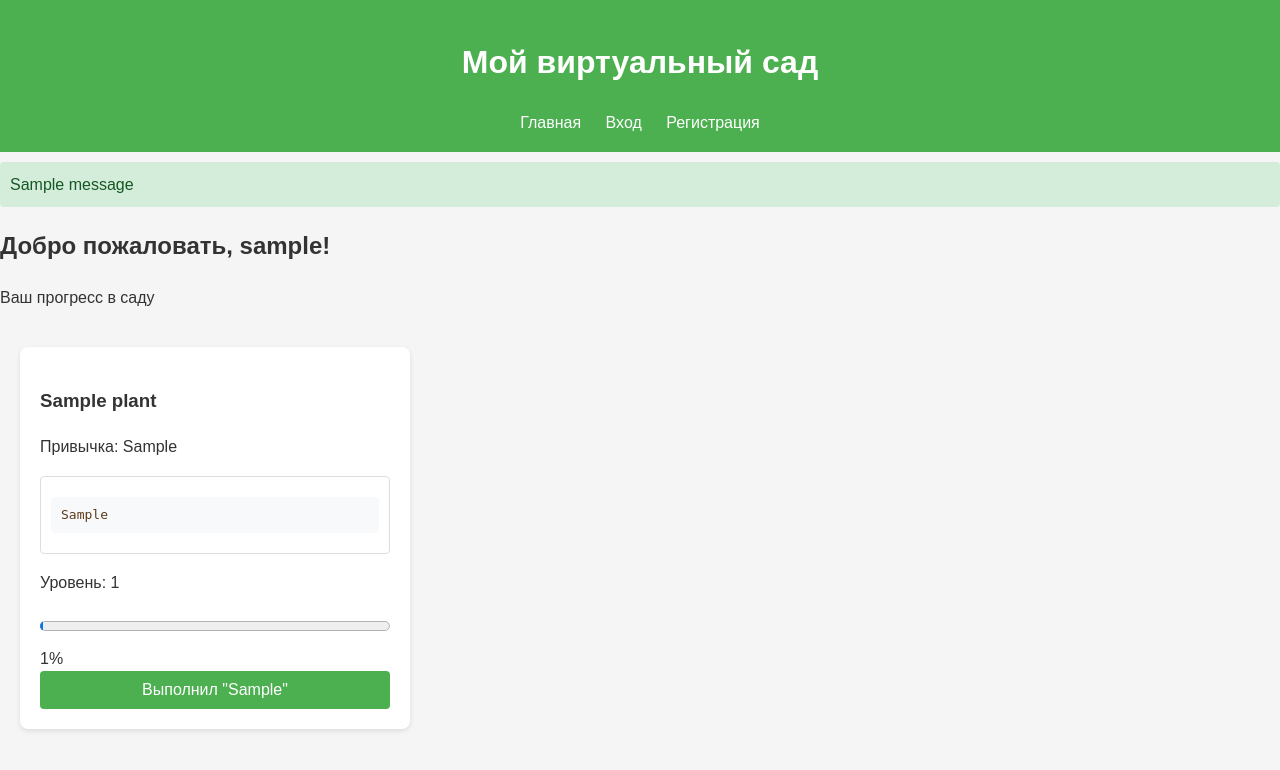
After one commit to zaveshaa/YanLycWebProject, a Flask app: template templates/profile.html in a window 1280 px wide. The commit adds this page. Shown: the top 770 px of the page. Run offline with Flask 3, Linux system fonts and the light colour scheme; tables that the repository leaves empty hold one stand-in row (values such as "Sample post"); the template is opened without the code that fills it: values that come from a table or form of the project are taken from there, most other values are stand-ins (such as "Sample title", 1, 10 or a date in 2020); one stand-in notice (Sample message) is shown.

Commit message:
Trees in site

```diff
--- a/app.py
+++ b/app.py
@@ -1,114 +1,145 @@
-from flask import Flask, render_template, request, redirect, url_for, flash, make_response
-from flask_sqlalchemy import SQLAlchemy
+from flask import Flask, render_template, redirect, url_for, request, flash
 from werkzeug.security import generate_password_hash, check_password_hash
-import uuid
+from extensions import db
+from tree_generator import TreeGenerator
+import os
 
 app = Flask(__name__)
-app.config['SECRET_KEY'] = 'your-secret-key'
+app.config['SECRET_KEY'] = os.urandom(24)
 app.config['SQLALCHEMY_DATABASE_URI'] = 'sqlite:///garden.db'
-db = SQLAlchemy(app)
+app.config['SQLALCHEMY_TRACK_MODIFICATIONS'] = False
 
-# Модели БД
-class User(db.Model):
-    id = db.Column(db.Integer, primary_key=True)
-    username = db.Column(db.String(80), unique=True)
-    password = db.Column(db.String(120))
-    session_token = db.Column(db.String(120))  # Для простой аутентификации
-    plants = db.relationship('Plant', backref='user')
+# Инициализация расширений
+db.init_app(app)
+tree_gen = TreeGenerator()
 
-class Plant(db.Model):
-    id = db.Column(db.Integer, primary_key=True)
-    name = db.Column(db.String(80))
-    habit = db.Column(db.String(80))
-    level = db.Column(db.Integer, default=0)
-    progress = db.Column(db.Integer, default=0)
-    user_id = db.Column(db.Integer, db.ForeignKey('user.id'))
+# Импорт моделей после инициализации db
+with app.app_context():
+    from models import User, Plant
 
-# Проверка авторизации через куки
+
 def get_current_user():
-    session_token = request.cookies.get('session_token')
-    if session_token:
-        return User.query.filter_by(session_token=session_token).first()
+    user_id = request.cookies.get('user_id')
+    if user_id:
+        return User.query.get(int(user_id))
     return None
 
-# Главная страница
+
 @app.route('/')
 def index():
     user = get_current_user()
-    if not user:
-        return redirect(url_for('login'))
-    plants = Plant.query.filter_by(user_id=user.id).all()
-    return render_template('index.html', plants=plants, username=user.username)  # Передаем username явно
+    if user:
+        return redirect(url_for('profile'))
+    return render_template('index.html')
 
-# Регистрация
+
 @app.route('/register', methods=['GET', 'POST'])
 def register():
     if request.method == 'POST':
         username = request.form['username']
         password = request.form['password']
-        hashed_password = generate_password_hash(password)
 
         if User.query.filter_by(username=username).first():
-            flash('Имя пользователя уже занято!', 'error')
+            flash('Это имя пользователя уже занято', 'error')
             return redirect(url_for('register'))
 
-        user = User(username=username, password=hashed_password, session_token=str(uuid.uuid4()))
+        user = User(
+            username=username,
+            password=generate_password_hash(password)
+        )
         db.session.add(user)
         db.session.commit()
 
-        # Создаем дефолтные растения для нового пользователя
+        # Создаем стартовые растения
         plants = [
-            Plant(name="Кактус", habit="перерыв", user_id=user.id),
-            Plant(name="Дуб", habit="спорт", user_id=user.id)
+            Plant(name='Дуб', habit='спорт', user_id=user.id),
+            Plant(name='Клен', habit='чтение', user_id=user.id),
+            Plant(name='Яблоня', habit='вода', user_id=user.id)
         ]
         db.session.add_all(plants)
         db.session.commit()
 
-        response = make_response(redirect(url_for('index')))
-        response.set_cookie('session_token', user.session_token)
+        response = redirect(url_for('profile'))
+        response.set_cookie('user_id', str(user.id))
         return response
+
     return render_template('register.html')
 
-# Вход
+
 @app.route('/login', methods=['GET', 'POST'])
 def login():
     if request.method == 'POST':
         username = request.form['username']
         password = request.form['password']
+
         user = User.query.filter_by(username=username).first()
+        if user and check_password_hash(user.password, password):
+            response = redirect(url_for('profile'))
+            response.set_cookie('user_id', str(user.id))
+            return response
 
-        if user and check_password_hash(user.password, password):
-            user.session_token = str(uuid.uuid4())  # Обновляем токен
-            db.session.commit()
-            response = make_response(redirect(url_for('index')))
-            response.set_cookie('session_token', user.session_token)
-            return response
-        flash('Неверный логин или пароль!', 'error')
+        flash('Неверное имя пользователя или пароль', 'error')
+
     return render_template('login.html')
 
-# Выход
+
 @app.route('/logout')
 def logout():
-    response = make_response(redirect(url_for('login')))
-    response.set_cookie('session_token', '', expires=0)
+    response = redirect(url_for('index'))
+    response.set_cookie('user_id', '', expires=0)
     return response
 
-# Обновление прогресса растения
-@app.route('/update/<int:plant_id>', methods=['POST'])
-def update(plant_id):
+
+# ... (остальной код остается тем же)
+
+@app.route('/profile')
+def profile():
     user = get_current_user()
     if not user:
         return redirect(url_for('login'))
 
-    plant = Plant.query.get_or_404(plant_id)
-    if plant.user_id == user.id:
+    plants = Plant.query.filter_by(user_id=user.id).all()
+    plant_trees = {}
+
+    for plant in plants:
+        # Генерируем дерево и заменяем ANSI-цвета на HTML-теги
+        tree_ansi = tree_gen.generate_tree(plant.tree_stage)
+        tree_html = (tree_ansi
+                     .replace('\033[38;2;139;69;19m', '<span class="tree-trunk">')
+                     .replace('\033[38;2;160;82;45m', '<span class="tree-branch">')
+                     .replace('\033[38;2;34;139;34m', '<span class="tree-leaves">')
+                     .replace('\033[0m', '</span>')
+                     .replace('\n', '<br>'))
+        plant_trees[plant.id] = tree_html
+
+    return render_template(
+        'profile.html',
+        user=user,
+        plants=plants,
+        plant_trees=plant_trees
+    )
+
+
+@app.route('/update/<int:plant_id>', methods=['POST'])
+def update_plant(plant_id):
+    user = get_current_user()
+    if not user:
+        return redirect(url_for('login'))
+
+    plant = Plant.query.filter_by(id=plant_id, user_id=user.id).first()
+    if plant:
         plant.progress += 10
+
         if plant.progress >= 100:
             plant.level += 1
             plant.progress = 0
-            flash(f'🎉 {plant.name} вырос до уровня {plant.level}!', 'success')
+            plant.tree_stage = min(plant.tree_stage + 1, 100)  # Макс 10 стадий
+            flash(f'Ваше растение {plant.name} выросло до уровня {plant.level}!', 'success')
+
         db.session.commit()
-    return redirect(url_for('index'))
+
+    return redirect(url_for('profile'))
+
 
 if __name__ == '__main__':
     with app.app_context():
--- /dev/null
+++ b/extensions.py
@@ -0,0 +1,3 @@
+from flask_sqlalchemy import SQLAlchemy
+
+db = SQLAlchemy()
--- a/static/style.css
+++ b/static/style.css
@@ -1,25 +1,120 @@
 body {
-    font-family: Arial, sans-serif;
-    background: #f0f8ff;
+    font-family: 'Arial', sans-serif;
+    line-height: 1.6;
+    margin: 0;
+    padding: 0;
+    background-color: #f5f5f5;
+    color: #333;
+}
+
+header {
+    background: #4CAF50;
+    color: white;
+    padding: 1rem;
     text-align: center;
 }
-.garden {
-    display: flex;
-    flex-wrap: wrap;
+
+nav a {
+    color: white;
+    margin: 0 10px;
+    text-decoration: none;
+}
+
+.plants-grid {
+    display: grid;
+    grid-template-columns: repeat(auto-fill, minmax(300px, 1fr));
     gap: 20px;
-    justify-content: center;
+    padding: 20px;
 }
-.plant {
+
+.plant-card {
     background: white;
-    border-radius: 10px;
-    padding: 15px;
-    box-shadow: 0 0 10px rgba(0,0,0,0.1);
+    border-radius: 8px;
+    padding: 20px;
+    box-shadow: 0 2px 5px rgba(0,0,0,0.1);
 }
-button {
+
+.tree-container {
+    background: #f8f9fa;
+    padding: 10px;
+    margin: 10px 0;
+    border-radius: 4px;
+}
+
+.tree {
+    font-family: monospace;
+    line-height: 1;
+    white-space: pre;
+    color: #5e3a1a;
+    margin: 0;
+    overflow-x: auto;
+}
+
+progress {
+    width: 100%;
+    height: 20px;
+    margin: 5px 0;
+}
+
+.btn-water {
     background: #4CAF50;
     color: white;
     border: none;
-    padding: 8px 15px;
-    border-radius: 5px;
+    padding: 10px 15px;
+    border-radius: 4px;
     cursor: pointer;
+    width: 100%;
+    font-size: 16px;
 }
+
+.flash {
+    padding: 10px;
+    margin: 10px 0;
+    border-radius: 4px;
+}
+
+.flash.success {
+    background: #d4edda;
+    color: #155724;
+}
+
+.flash.error {
+    background: #f8d7da;
+    color: #721c24;
+}
+/* Добавляем стили для цветного дерева */
+.tree {
+    font-family: monospace;
+    line-height: 1.2;
+    white-space: pre;
+    background: #f8f9fa;
+    padding: 10px;
+    margin: 10px 0;
+    border-radius: 4px;
+    overflow: hidden;
+    max-width: 100%;
+}
+
+.tree-trunk {
+    color: #8B4513; /* Коричневый */
+}
+
+.tree-branch {
+    color: #A0522D; /* Светло-коричневый */
+}
+
+.tree-leaves {
+    color: #228B22; /* Зеленый */
+}
+
+.plant-card {
+    max-width: 350px;
+    overflow: hidden;
+}
+
+.tree-container {
+    max-height: 300px;
+    overflow: auto;
+    border: 1px solid #ddd;
+    background: white;
+}
--- /dev/null
+++ b/templates/base.html
@@ -0,0 +1,38 @@
+<!DOCTYPE html>
+<html>
+<head>
+    <meta charset="UTF-8">
+    <meta name="viewport" content="width=device-width, initial-scale=1.0">
+    <title>Мой виртуальный сад</title>
+    <link rel="stylesheet" href="/static/style.css">
+</head>
+<body>
+    <header>
+        <h1>Мой виртуальный сад</h1>
+        <nav>
+            {% if current_user %}
+                <a href="{{ url_for('profile') }}">Мой сад</a>
+                <a href="{{ url_for('logout') }}">Выйти</a>
+            {% else %}
+                <a href="{{ url_for('index') }}">Главная</a>
+                <a href="{{ url_for('login') }}">Вход</a>
+                <a href="{{ url_for('register') }}">Регистрация</a>
+            {% endif %}
+        </nav>
+    </header>
+
+    <main>
+        {% with messages = get_flashed_messages(with_categories=true) %}
+            {% if messages %}
+                <div class="flashes">
+                    {% for category, message in messages %}
+                        <div class="flash {{ category }}">{{ message }}</div>
+                    {% endfor %}
+                </div>
+            {% endif %}
+        {% endwith %}
+
+        {% block content %}{% endblock %}
+    </main>
+</body>
+</html>
--- /dev/null
+++ b/templates/profile.html
@@ -0,0 +1,31 @@
+{% extends "base.html" %}
+
+{% block content %}
+<div class="profile-header">
+    <h2>Добро пожаловать, {{ user.username }}!</h2>
+    <p>Ваш прогресс в саду</p>
+</div>
+
+<div class="plants-grid">
+    {% for plant in plants %}
+    <div class="plant-card">
+        <h3>{{ plant.name }}</h3>
+        <p>Привычка: {{ plant.habit }}</p>
+        <div class="tree-container">
+            <div class="tree">{{ plant_trees[plant.id]|safe }}</div>
+        </div>
+        <div class="progress-container">
+            <p>Уровень: {{ plant.level }}</p>
+            <progress value="{{ plant.progress }}" max="100"></progress>
+            <span>{{ plant.progress }}%</span>
+        </div>
+
+        <form action="{{ url_for('update_plant', plant_id=plant.id) }}" method="post">
+            <button type="submit" class="btn-water">
+                Выполнил "{{ plant.habit }}"
+            </button>
+        </form>
+    </div>
+    {% endfor %}
+</div>
+{% endblock %}
```
Also changed, not shown: models.py (added, +16 -0 lines), templates/garden.html (added, +49 -0 lines), tree_generator.py (added, +62 -0 lines), README.md.
